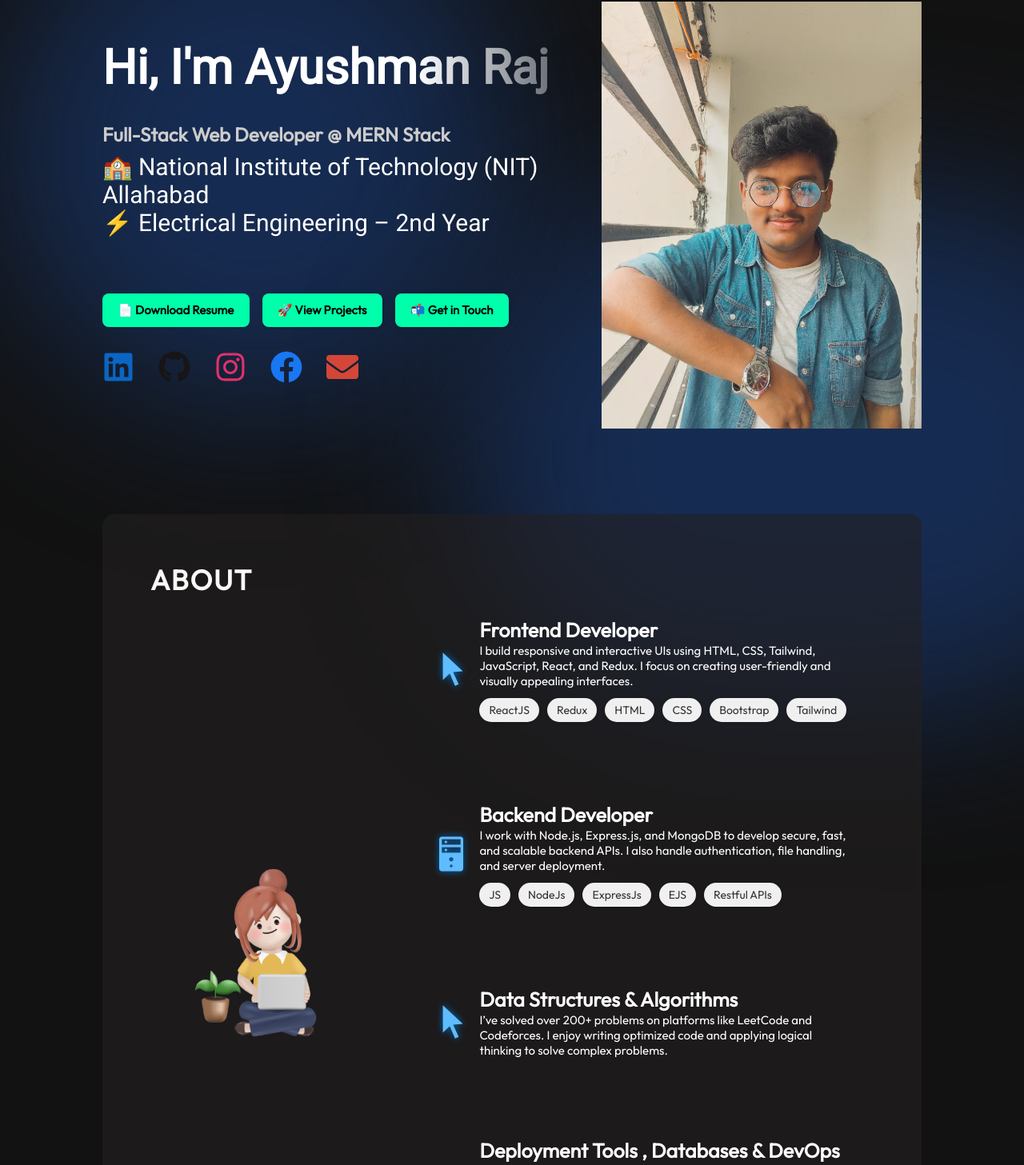
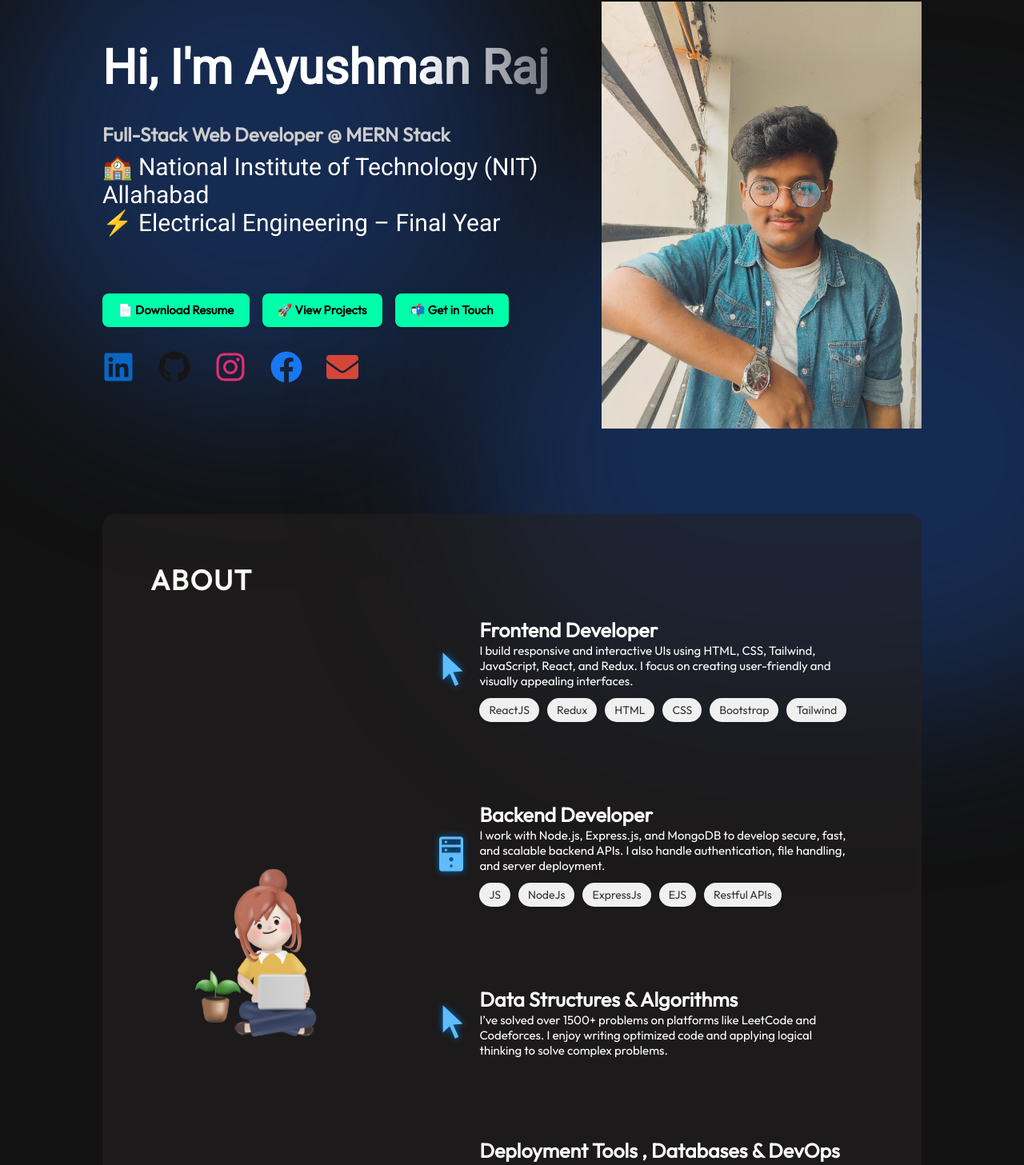
Before and after one commit to AyushmanRaj9507/my-portfolio, a React (Vite) app: page / in a window 1280 px wide. Shown: the part 205-1662 px from the top of the page at 80% size. Built offline with nearby package versions, Linux system fonts and the light colour scheme; a web font is replaced by a local one.

Commit message:
Updated portfolio

```diff
--- a/src/components/About/About.jsx
+++ b/src/components/About/About.jsx
@@ -57,7 +57,7 @@ export const About = () => {
             <div className={styles.aboutItemText}>
               <h3>Data Structures & Algorithms</h3>
               <p>
-                I’ve solved over 200+ problems on platforms like LeetCode and Codeforces. I enjoy writing optimized code and applying logical thinking to solve complex problems.
+                I’ve solved over 1500+ problems on platforms like LeetCode and Codeforces. I enjoy writing optimized code and applying logical thinking to solve complex problems.
               </p>
             </div>
           </li>
--- a/src/components/Hero/Hero.jsx
+++ b/src/components/Hero/Hero.jsx
@@ -11,7 +11,7 @@ export const Hero = () => {
         <h6 className={styles.subtitle}>Full-Stack Web Developer @ MERN Stack</h6>
         <p className={styles.description}>
           🏫 National Institute of Technology (NIT) Allahabad <br />
-          ⚡ Electrical Engineering – 2nd Year
+          ⚡ Electrical Engineering – Final Year
         </p>
 
         <div className={styles.buttons}>
```
